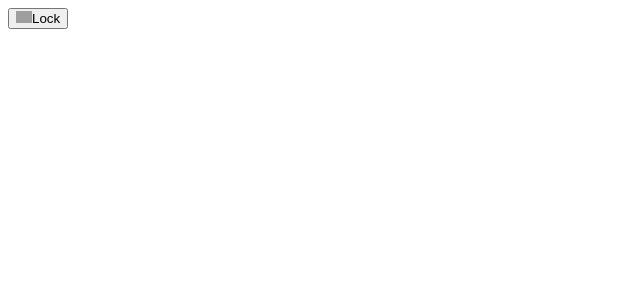
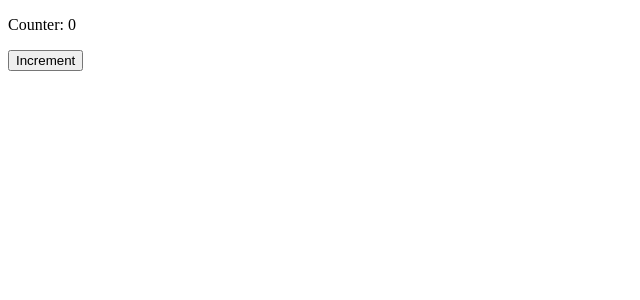
Before and after one commit to VNagorniy/RQTraining, a React (Create React App) app: page / in a window 1280 px wide. Shown: the top 300 px of the page, without its empty margins (0-640 px from the left). Built offline with nearby package versions, Linux system fonts and the light colour scheme; grey boxes are pictures that could not be loaded.

Commit message:
Пример опитимизации компонента через хук useRef

```diff
--- a/src/App.js
+++ b/src/App.js
@@ -1,252 +1,51 @@
 import { useState, useEffect, useRef } from 'react';
 
-//получение внешних данных (необходимо только монтирование компонента)
-// function RemoteDropdown() {
-//   const [options, setOptions] = useState([]);
-//   useEffect(() => {
-//     fetch('//www.swapi.tech/api/people')
-//       .then((res) => res.json())
-//       .then((data) => setOptions(data.results.map(({ name }) => name)));
-//   }, []);
-//   return (
-//     <select>
-//       {options.map((option) => (
-//         <option key={option}>{option}</option>
-//       ))}
-//     </select>
-//   );
-// }
-// function App() {
-//   return <RemoteDropdown />;
-// }
-// export default App;
-
-//монтирование и размонтирование компонента
-// function Stopwatch() {
-//   const [seconds, setSeconds] = useState(0);
-//   useEffect(() => {
-//     const interval = setInterval(() => setSeconds((seconds) => seconds + 1), 1000);
-//     return () => clearInterval(interval);
-//   }, []);
-//   return <h1>Seconds: {seconds}</h1>;
-// }
-// function App() {
-//   const [showWatch, setShowWatch] = useState(false);
-//   return (
-//     <>
-//       <button onClick={() => setShowWatch((b) => !b)}>Toggle watch</button>
-//       {showWatch && <Stopwatch />}
-//     </>
-//   );
-// }
-// export default App;
-
-//отмена запроса в функции 1й варинт (предпочтительнее)
-// useEffect(() => {
-//   const controller = new AbortController();
-//   fetch(url, { controller }).then((data) => {
-//     // handle the data
-//   });
-//   return () => {
-//     controller.abort();
+// пример неопитимизированного компонента
+// const THRESHOLD = 300;
+// function DoubleClickCounter() {
+//   const [counter, setCounter] = useState(0);
+//   const [lastClickTime, setLastClickTime] = useState(null);
+//   const onClick = () => {
+//     const isDoubleClick = Date.now() - lastClickTime < THRESHOLD;
+//     if (isDoubleClick) {
+//       setCounter((value) => value + 1);
+//     } else {
+//       setLastClickTime(Date.now());
+//     }
 //   };
-// }, []);
-
-//отмена запроса в функции 2й вариант
-// useEffect(() => {
-//   let mounted = true;
-//   fetch(url).then((data) => {
-//     if (!mounted) {
-//       return;
-//     }
-//     // handle the data
-//   });
-//   return () => {
-//     mounted = false;
-//   };
-// }, []);
-
-// запуск очистки при размонтировании
-// function Dialog() {
-//   useEffect(() => () => trackEvent('dialog_dismissed'), []);
-// rest of component goes here
-// }
-
-//использование массива зависимостей
-// function BlogPost({ title, body }) {
-//   useEffect(() => {
-//     document.title = title;
-//   }, [title]);
-//   return (
-//     <article>
-//       <h1>{title}</h1>
-//       {body}
-//     </article>
-//   );
-// }
-// function App() {
 //   return (
 //     <main>
-//       <BlogPost title='First post' body={<p>Welcome to my cool website.</p>} />
-//     </main>
-//   );
-// }
-// export default App;
-
-// function EmailInput({ value }) {
-//   const [email, setEmail] = useState('');
-//   useEffect(() => setEmail(value), [value]);
-//   return (
-//     <label>
-//       Email address:
-//       <input type='email' value={email} onChange={(evt) => setEmail(evt.target.value)} />
-//     </label>
-//   );
-// }
-// const EMAIL1 = 'daffyduck@looneytunes.invalid';
-// const EMAIL2 = 'bugsbunny@looneytunes.invalid';
-// const EMAIL3 = 'elmerfudd@looneytunes.invalid';
-// function App() {
-//   const [defaultEmail, setDefaultEmail] = useState(EMAIL1);
-//   return (
-//     <main>
-//       <button onClick={() => setDefaultEmail(EMAIL1)}>Use {EMAIL1}</button>
-//       <br />
-//       <button onClick={() => setDefaultEmail(EMAIL2)}>Use {EMAIL2}</button>
-//       <br />
-//       <button onClick={() => setDefaultEmail(EMAIL3)}>Use {EMAIL3}</button>
-//       <br />
-//       <EmailInput value={defaultEmail} />
-//     </main>
-//   );
-// }
-// export default App;
-
-//очистка некоторых рендеров
-
-// function Countdown({ from }) {
-//   const [seconds, setSeconds] = useState(from);
-//   const [isRunning, setRunning] = useState(false);
-//   useEffect(() => {
-//     if (!isRunning) {
-//       return;
-//     }
-//     const interval = setInterval(
-//       () =>
-//         setSeconds((value) => {
-//           if (value <= 1) {
-//             setRunning(false);
-//           }
-//           return value - 1;
-//         }),
-//       1000
-//     );
-//     return () => clearInterval(interval);
-//   }, [isRunning]);
-//   return (
-//     <section>
-//       <h2>Time left: {seconds} seconds</h2>
-//       <button onClick={() => setSeconds(from)}>Reset</button>
-//       <button onClick={() => setRunning((v) => !v)} disabled={seconds === 0}>
-//         {isRunning ? 'Pause' : 'Resume'}
-//       </button>
-//     </section>
-//   );
-// }
-// function App() {
-//   return <Countdown from={10} />;
-// }
-// export default App;
-
-//пример как не рендерить компонент в родительском компоненте
-// function Die() {
-//   const style = {
-//     border: '2px solid black',
-//     display: 'inline-block',
-//     width: '2em',
-//     height: '2em',
-//     textAlign: 'center',
-//     lineHeight: 2,
-//   };
-//   const value = Math.floor(6 * Math.random());
-//   return <span style={style}>{value}</span>;
-// }
-// function DiceRoller() {
-//   const [rolls, setRolls] = useState(1);
-//   return (
-//     <main>
-//       <h1>Rolls: {rolls}</h1>
-//       <button onClick={() => setRolls((r) => r + 1)}>Re-roll</button>
-//       <div>
-//         <Die />
-//         <Die />
-//         <Die />
-//       </div>
+//       <p>Counter: {counter}</p>
+//       <button onClick={onClick}>Increment</button>
 //     </main>
 //   );
 // }
 // function App() {
-//   return <DiceRoller />;
+//   return <DoubleClickCounter />;
 // }
 // export default App;
 
-//пример рендеринга на основе state
-//плохой вариант
-// function BlinkingBackground() {
-//   const [left, setLeft] = useState(0);
-//   const onMouseMove = (evt) => setLeft(evt.nativeEvent.offsetX);
-//   const style = {
-//     backgroundColor: left < 100 ? 'blue' : 'red',
-//   };
-//   return <div style={style} onMouseMove={onMouseMove} />;
-// }
-
-//хороший вариант
-// function BlinkingBackground() {
-//   const [isLeft, setLeft] = useState(true);
-//   const onMouseMove = (evt) => setLeft(evt.nativeEvent.offsetX < 100);
-//   const style = {
-//     backgroundColor: isLeft ? 'blue' : 'red',
-//   };
-//   return <div style={style} onMouseMove={onMouseMove} />;
-// }
-
-// управление элементом через DOM
-// function PhantomCursor() {
-//   const element = useRef();
-//   const onMouseMove = (evt) => {
-//     element.current.style.left = `${evt.nativeEvent.offsetX}px`;
-//     element.current.style.top = `${evt.nativeEvent.offsetY}px`;
-//   };
-//   return (
-//     <div style={{ position: 'relative' }} onMouseMove={onMouseMove}>
-//       <img style={{ position: 'absolute' }} ref={element} src='/images/fake_cursor.png' alt='' />
-//     </div>
-//   );
-// }
-
-//пример рендера внутри функций
-
-function Icon({ type }) {
-  return <img src={`https://reactquickly.dev/builds/ch06/rq06-push-button/images/${type}.png`} width='16' alt='' />;
-}
-function Button({ label, ButtonIcon }) {
-  const [pressed, setPressed] = useState(false);
+// оптимизация с помощью хука useRef
+const THRESHOLD = 300;
+function DoubleClickCounter() {
+  const [counter, setCounter] = useState(0);
+  const lastClickTime = useRef(null);
+  const onClick = () => {
+    const isDoubleClick = Date.now() - lastClickTime.current < THRESHOLD;
+    if (isDoubleClick) {
+      setCounter((value) => value + 1);
+    } else {
+      lastClickTime.current = Date.now();
+    }
+  };
   return (
-    <button onClick={() => setPressed((p) => !p)}>
-      <ButtonIcon pressed={pressed} />
-      {label}
-    </button>
+    <main>
+      <p>Counter: {counter}</p>
+      <button onClick={onClick}>Increment</button>
+    </main>
   );
 }
-function LockIcon({ pressed }) {
-  return pressed ? <Icon type='lock' /> : <Icon type='unlock' />;
-}
-function LockButton() {
-  return <Button label='Lock' ButtonIcon={LockIcon} />;
-}
-
 function App() {
-  return <LockButton />;
+  return <DoubleClickCounter />;
 }
 export default App;
```
